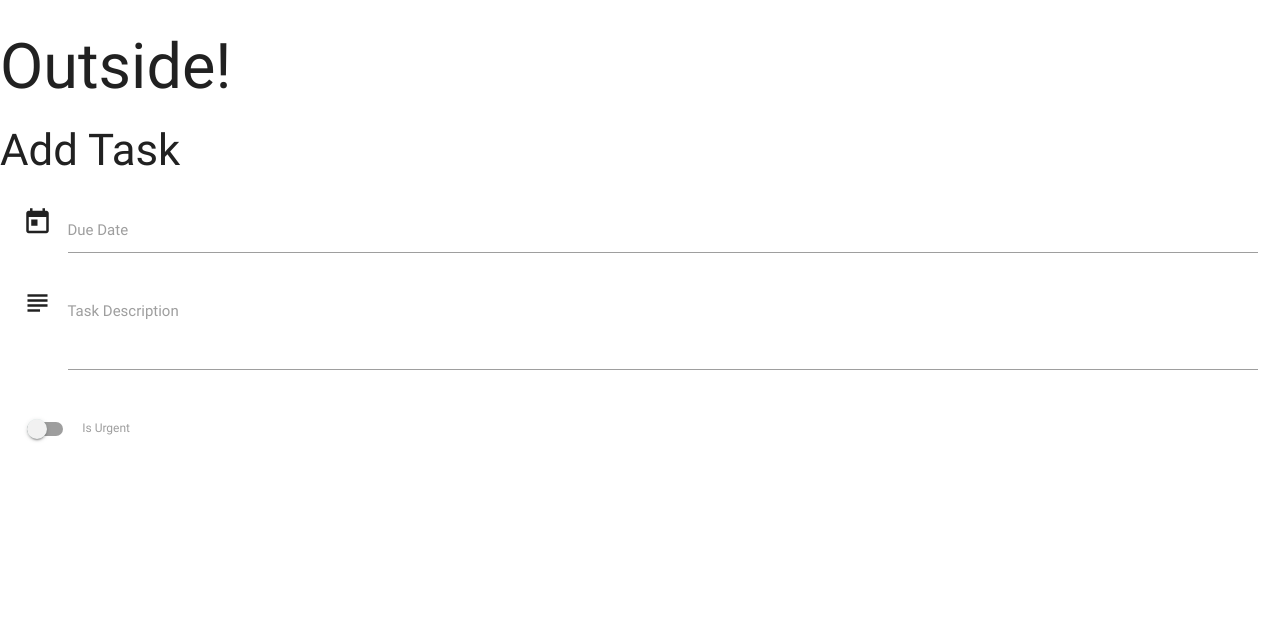
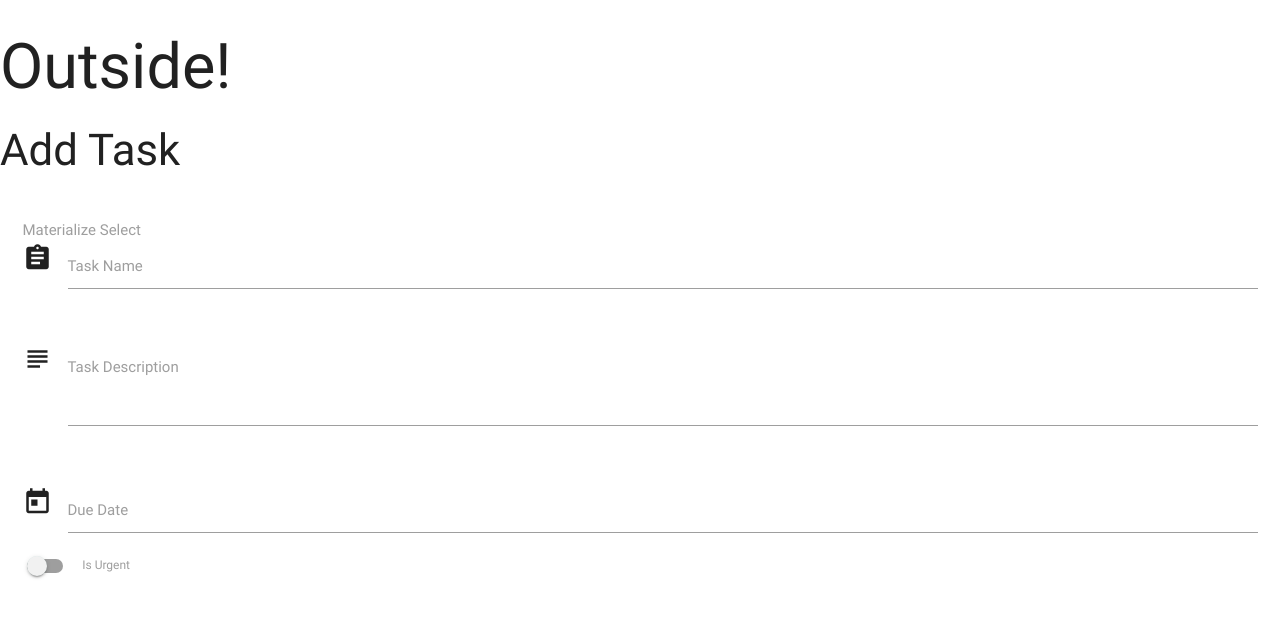
Before and after one commit to sctlcd/task-manager, a Flask app: page /add_task in a window 1280 px wide. Shown: the top 618 px of the page. Run offline with Flask 2, Linux system fonts and the light colour scheme; some libraries are stand-ins or nearby versions.

Commit message:
add task name field

```diff
--- a/templates/addtask.html
+++ b/templates/addtask.html
@@ -4,11 +4,23 @@
 <h3>Add Task</h3>
 <div class="row">
   <form action="" method="POST" class="col s12">
-      <div class="row" >
-        <div class="input-field col s12" id="matfix">
-          <i class="material-icons prefix">today</i>
-          <input id="due_date" name="due_date" type="text" class="datepicker">
-          <label for="icon_prefix">Due Date</label>
+    <div class="row">
+      <div class="input-field col s12">
+        <select>
+          <option value="" disabled selected>Choose your option</option>
+          <option value="1">Option 1</option>
+          <option value="2">Option 2</option>
+          <option value="3">Option 3</option>
+        </select>
+        <label>Materialize Select</label>
+      </div>
+    </div>
+    <div class="row">
+      <div class="input-field col s12">
+        <i class="material-icons prefix">assignment</i>
+        <input id="task_name" name="task_name" class="validate" type="text" >
+        <label for="icon_prefixe">Task Name</label>
+      </div>
     </div>
       <div class="row">
         <div class="input-field col s12">
@@ -18,7 +30,12 @@
         </div>
       </div>
       <div class="row">
-          <!-- Switch -->
+        <div class="input-field col s12" id="matfix">
+          <i class="material-icons prefix">today</i>
+          <input id="due_date" name="due_date" type="text" class="datepicker">
+          <label for="icon_prefix">Due Date</label>
+        </div>
+      <div class="row">
         <div class="switch">
           <label>
             <input id="is_urgent" name="is_urgent" type="checkbox">
```
Lines whose indentation alone changed are shown as unchanged.
